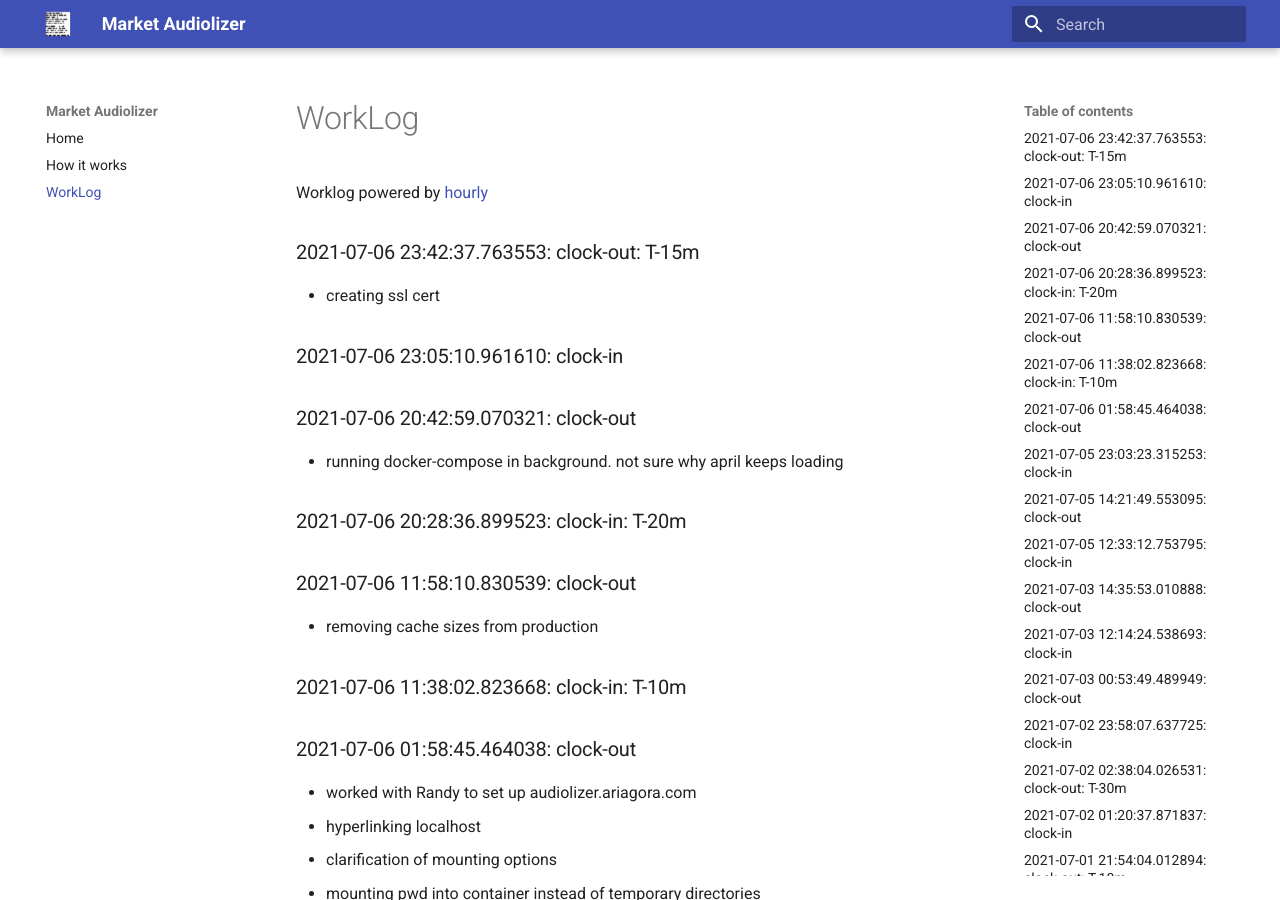
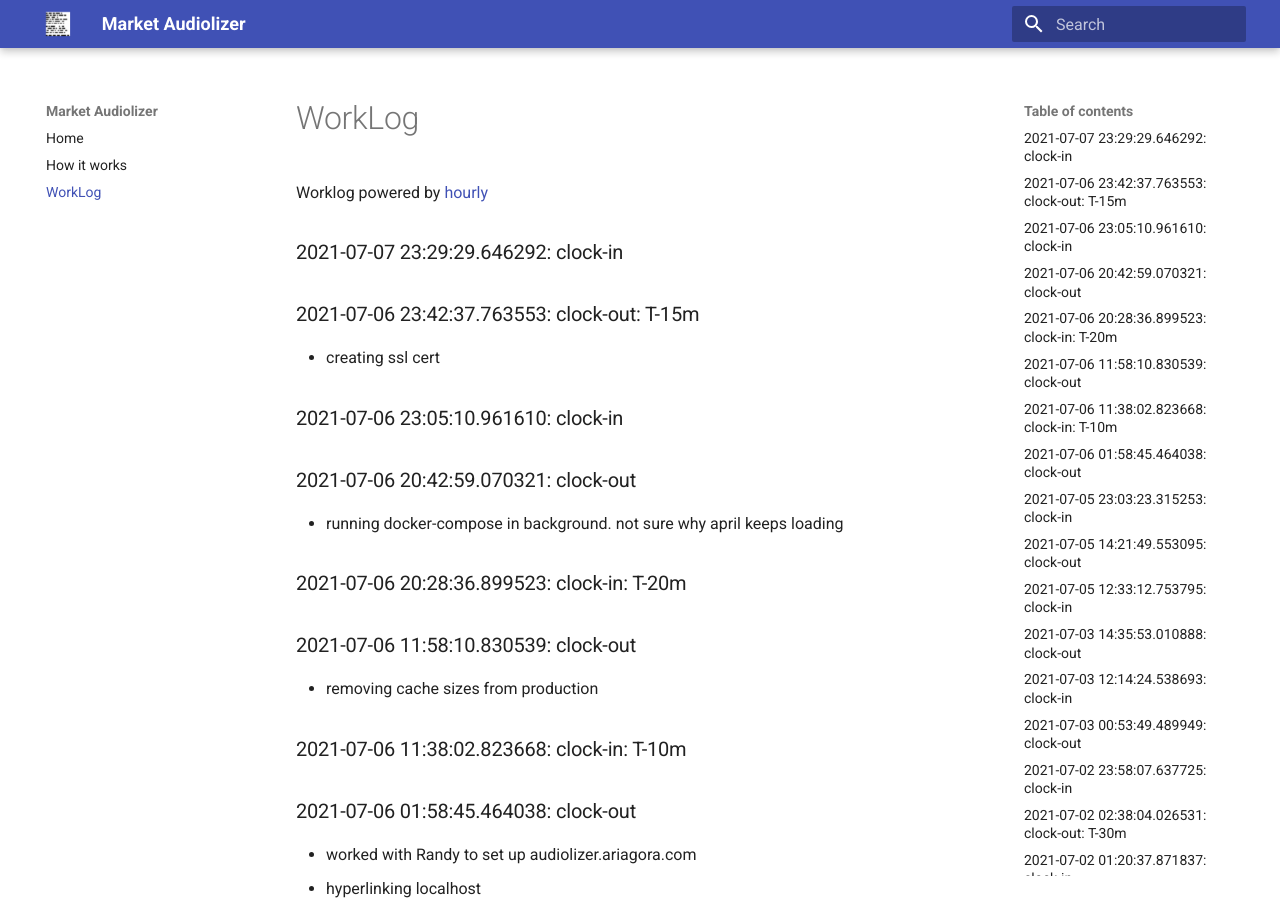
Before and after one commit to asherp/audiolizer, an MkDocs documentation site: the page built from docs/WorkLog.md, in a window 1280 px wide and 900 px high. Built offline with MkDocs 1.6.1 and Material for MkDocs 9.7.7, drawn with Linux system fonts in a browser that asks for light colours.

Commit message:
clock-in

```diff
--- a/WorkLog.md
+++ b/WorkLog.md
@@ -1,3 +1,6 @@
+
+### 2021-07-07 23:29:29.646292: clock-in
+
 ### 2021-07-06 23:42:37.763553: clock-out: T-15m
 
 * creating ssl cert
```
